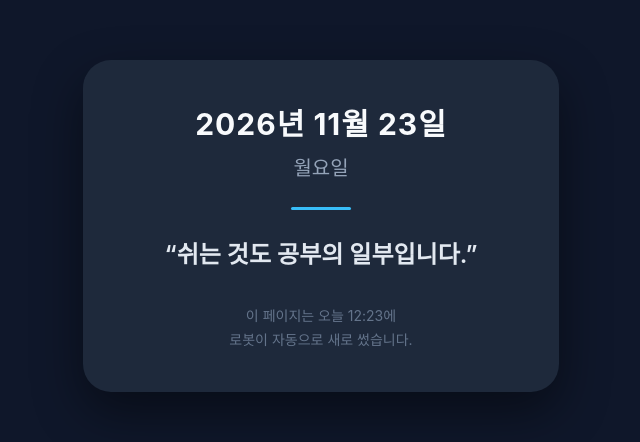
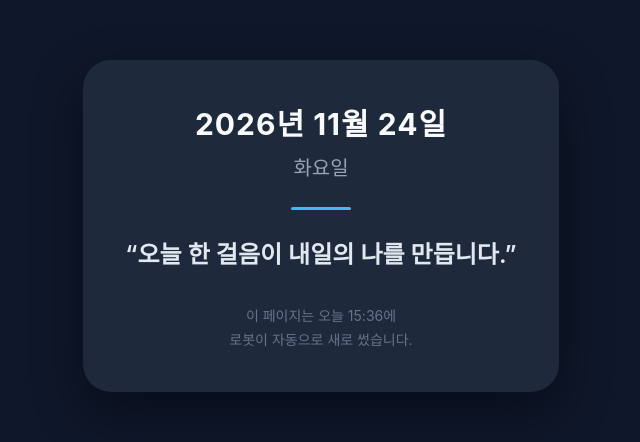
Before and after one commit to cheon-bosik/myinto2, a plain HTML site: page today.html in a window 1280 px wide. Shown: the part 174-616 px from the top of the page, without its empty margins (319-959 px from the left). Drawn offline with Linux system fonts and the light colour scheme.

Commit message:
자동 갱신: 2026-11-24 15:36

```diff
--- a/today.html
+++ b/today.html
@@ -19,11 +19,11 @@
 </head>
 <body>
 <div class="card">
-  <div class="date">2026년 11월 23일</div>
-  <div class="day">월요일</div>
+  <div class="date">2026년 11월 24일</div>
+  <div class="day">화요일</div>
   <div class="line"></div>
-  <div class="quote">&ldquo;쉬는 것도 공부의 일부입니다.&rdquo;</div>
-  <div class="foot">이 페이지는 오늘 12:23에<br>로봇이 자동으로 새로 썼습니다.</div>
+  <div class="quote">&ldquo;오늘 한 걸음이 내일의 나를 만듭니다.&rdquo;</div>
+  <div class="foot">이 페이지는 오늘 15:36에<br>로봇이 자동으로 새로 썼습니다.</div>
 </div>
 </body>
 </html>
```
